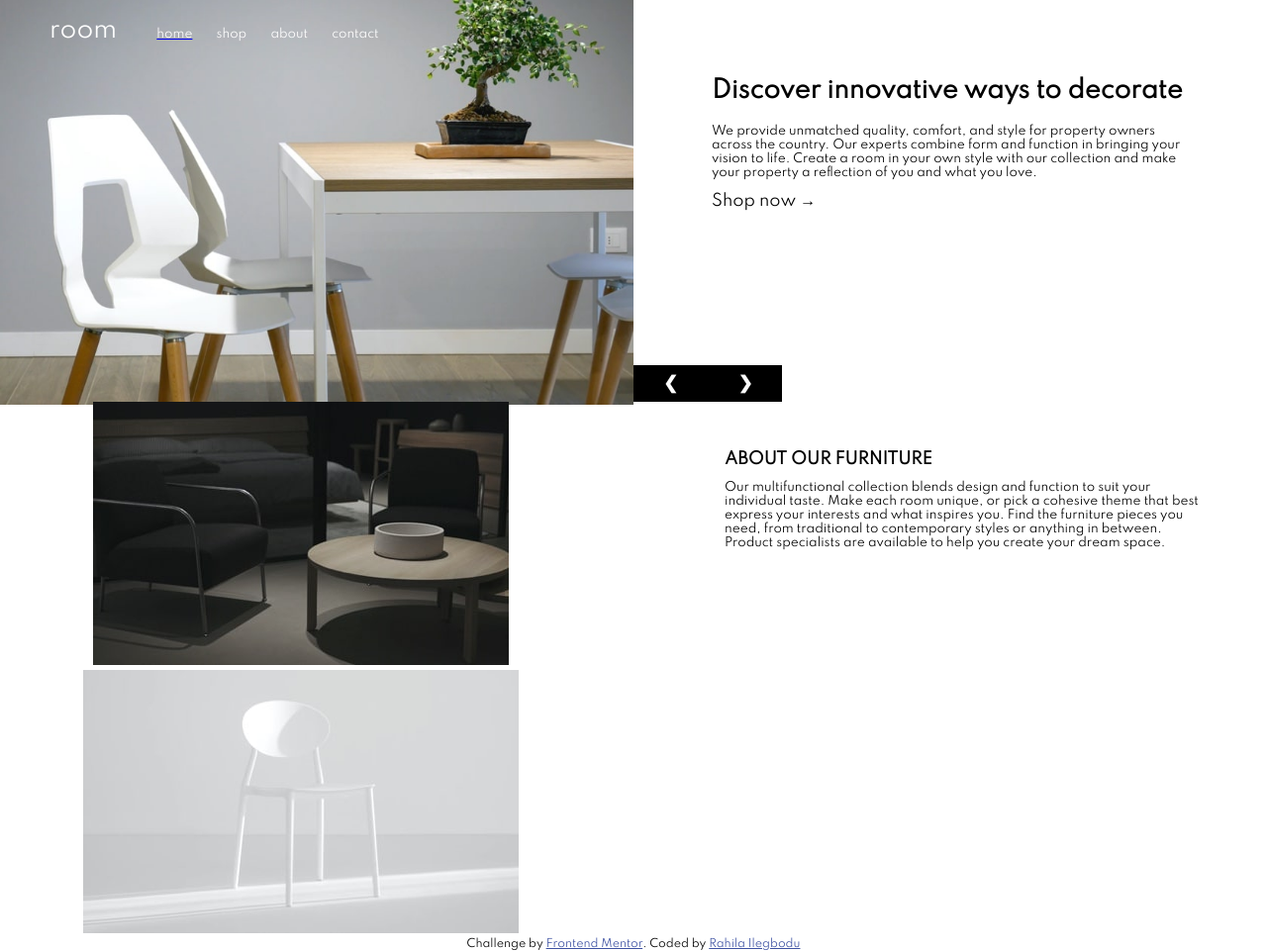
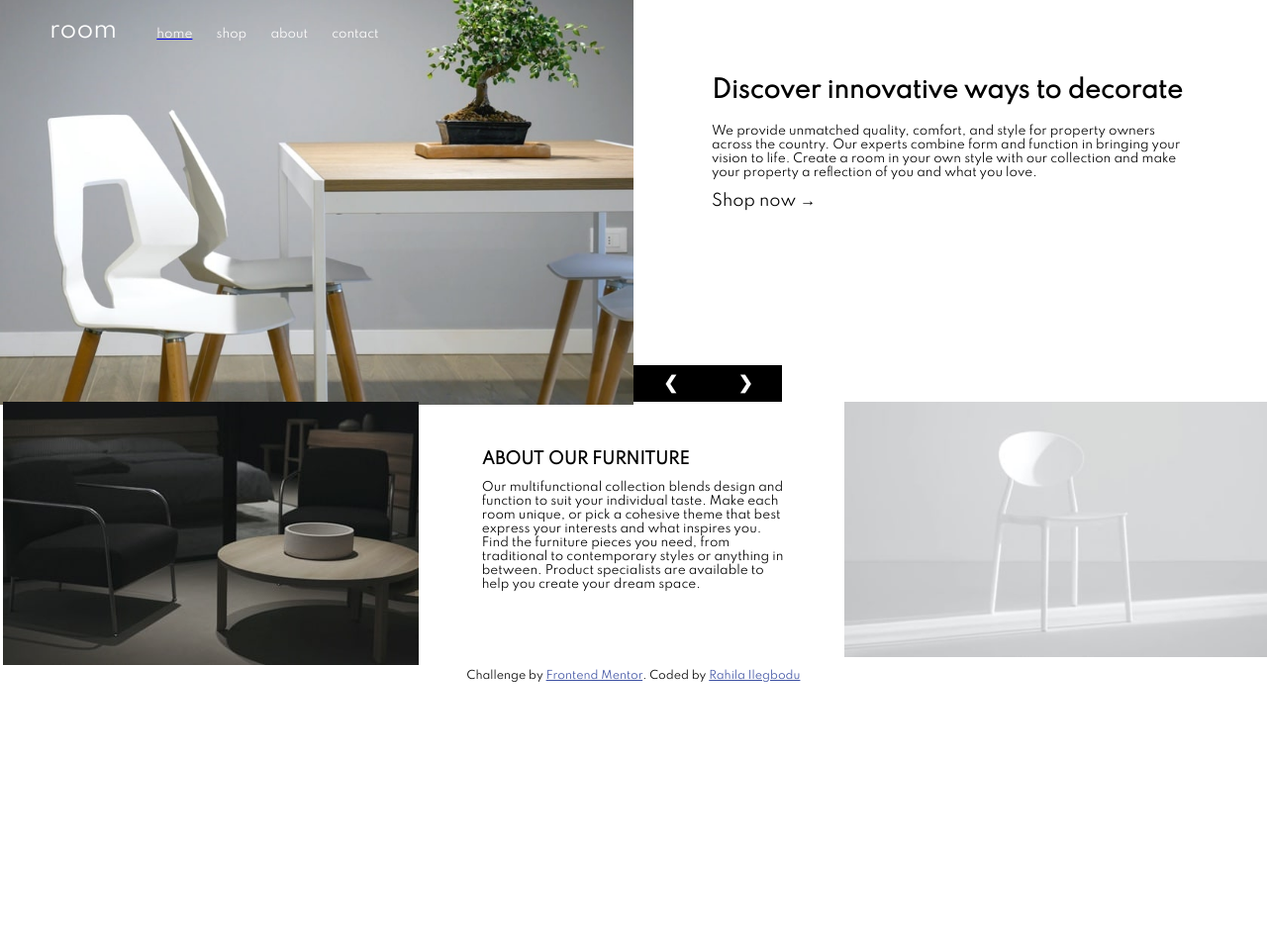
Before and after one commit to raheelam/room-homepage, a plain HTML site: page index.html in a window 1280 px wide. Shown: the whole page at 99% size. After the commit the page ends 800 px from the top, so only its background shows below. Drawn offline with Linux system fonts and the light colour scheme.

Commit message:
generic desk view

```diff
--- a/css/style.css
+++ b/css/style.css
@@ -199,8 +199,9 @@ h4{
 }
 #bottom{
    display: grid;
-   grid-template-columns: repeat(auto-fill, minmax(400px, 1fr));
-   column-gap: 5%;
+   grid-template-columns: 1fr 1fr 1fr;
+   /*grid-template-columns: repeat(auto-fill, minmax(400px, 1fr));
+   column-gap: 5%; */
   }
 
   #bottom div{
@@ -211,8 +212,7 @@ h4{
     padding: 28px 60px 0px 60px;
 
 }
-
-@media screen and (max-width: 400px){
+ @media screen and (max-width: 400px){
   ul a li{
 
     font-size: 0.7rem;
@@ -228,6 +228,7 @@ h4{
 
 
  }
+
 
 
 
@@ -267,3 +268,11 @@ h4{
 
 
  }
+
+ @media screen and (min-width: 1250px){
+  #bottom{
+   display: grid;
+   grid-template-columns: 1fr 1fr 1fr;
+  }
+
+ }
```
